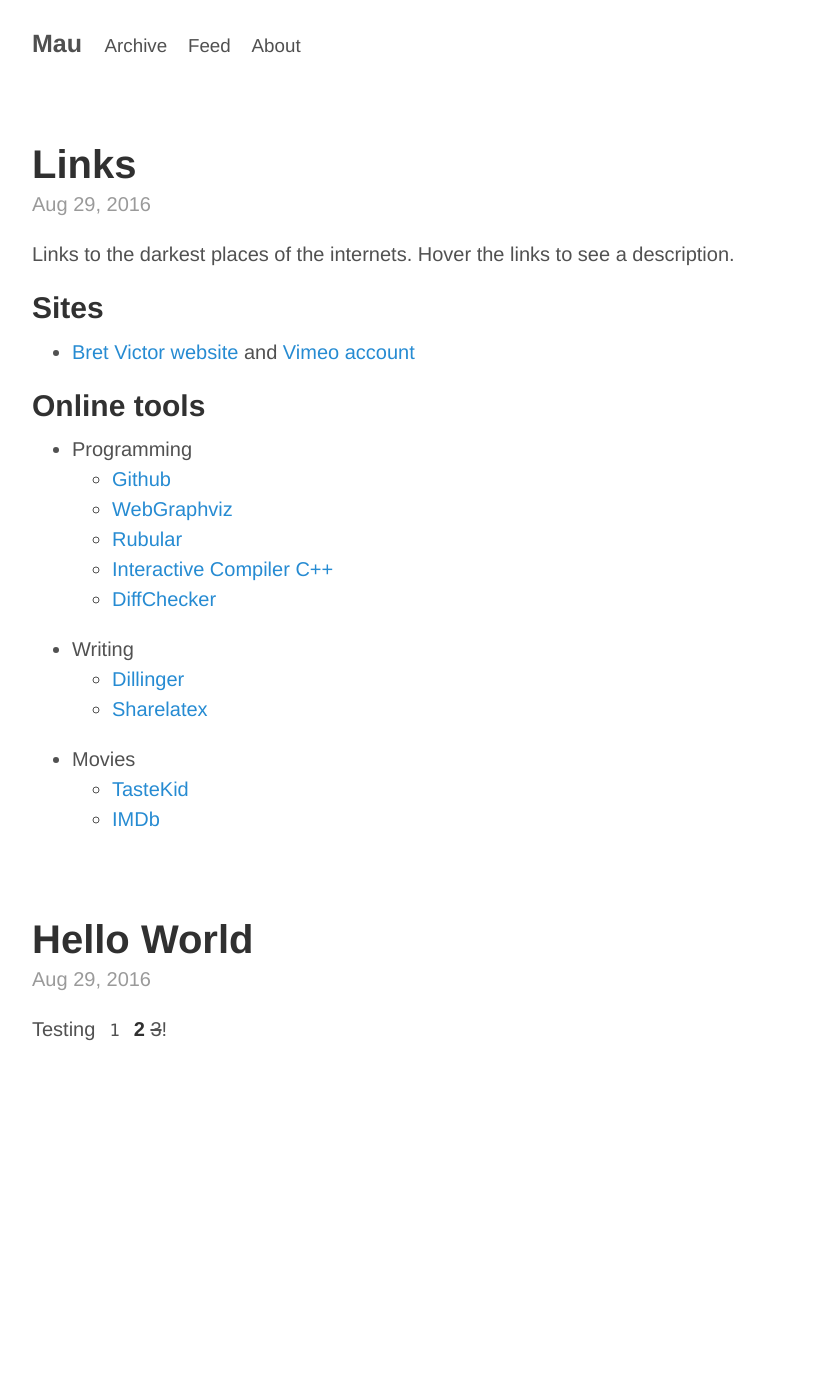
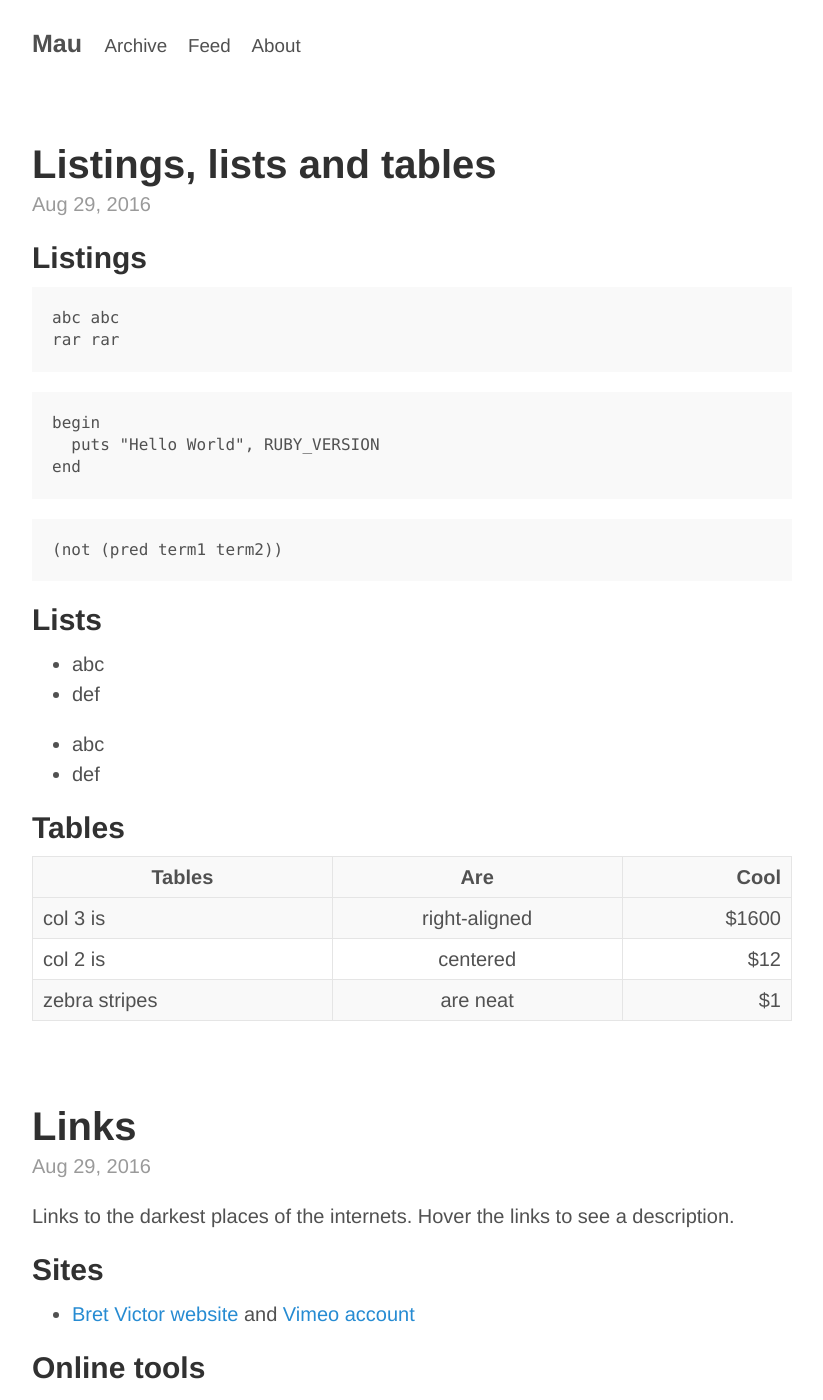
Before and after one commit to Maumagnaguagno/maumagnaguagno.github.io, a Jekyll site: the page built from index.html, in a window 1280 px wide and 1400 px high. Shown: the whole window, without its empty margins (228-1051 px from the left). Built offline with Jekyll 4.4.1, drawn with Linux system fonts in a browser that asks for light colours.

Commit message:
Test more markdown elements

````diff
--- /dev/null
+++ b/_posts/2016-08-29-Listings, lists and tables.md
@@ -0,0 +1,37 @@
+---
+layout: post
+title: "Listings, lists and tables"
+---
+
+## Listings
+
+```
+abc abc
+rar rar
+```
+
+```Ruby
+begin
+  puts "Hello World", RUBY_VERSION
+end
+```
+
+```Lisp
+(not (pred term1 term2))
+```
+
+## Lists
+
+- abc
+- def
+
+* abc
+* def
+
+## Tables
+
+| Tables        | Are           | Cool  |
+| ------------- |:-------------:| -----:|
+| col 3 is      | right-aligned | $1600 |
+| col 2 is      | centered      |   $12 |
+| zebra stripes | are neat      |    $1 |
````
Also changed, not shown: _posts/2016-08-29-Hello World.md (+1 -1 lines), _layouts/default.html (line endings or trailing spaces), _layouts/post.html (line endings or trailing spaces).
